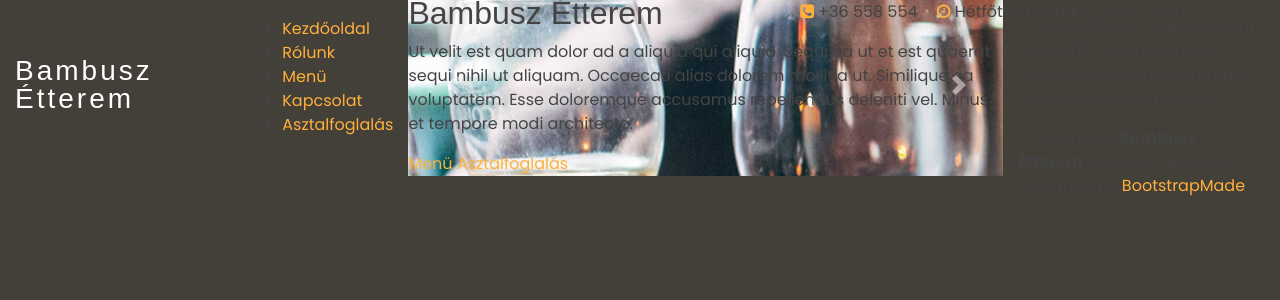
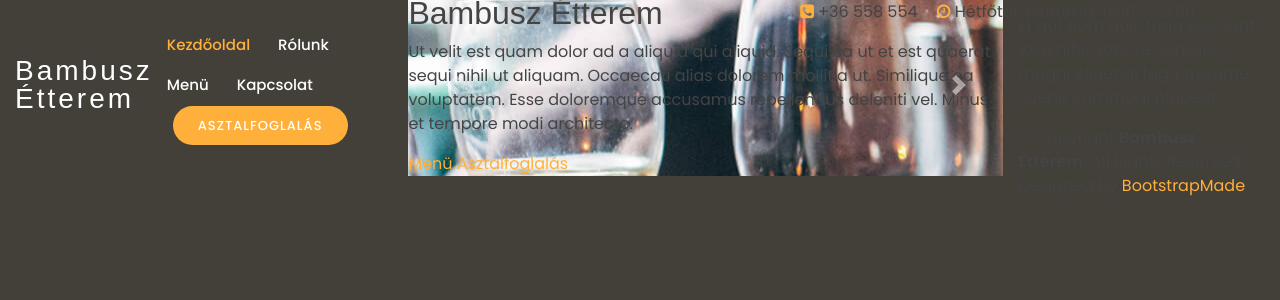
Before and after one commit to Savitar97/SZFM_2020_12_2_NP, a PHP site: page / in a window 1280 px wide. Shown: the top 300 px of the page. Run offline with PHP 8.4, Linux system fonts and the light colour scheme; some web fonts are replaced.

Commit message:
add css to nav-menu

```diff
--- a/App/Website/accessories/css/style.css
+++ b/App/Website/accessories/css/style.css
@@ -77,3 +77,127 @@ body {
           background: rgba(26, 24, 22, 0.85);
         }
       }
+
+        /*Navigációs menü*/
+  .nav-menu, .nav-menu * {
+    margin: 0;
+    padding: 0;
+    list-style: none;
+  }
+
+  .nav-menu > ul > li {
+    position: relative;
+    white-space: nowrap;
+    float: left;
+  }
+
+  .nav-menu a {
+    display: block;
+    position: relative;
+    color: white;
+    padding: 9px 14px;
+    transition: 0.3s;
+    font-size: 15px;
+    font-weight: 500;
+    font-family: "Poppins", sans-serif;
+  }
+
+  .nav-menu a:hover, .nav-menu .active > a, .nav-menu li:hover > a {
+    color: #ffb03b;
+    text-decoration: none;
+  }
+
+  .nav-menu .book-a-table a {
+    background: #ffb03b;
+    color: #fff;
+    border-radius: 50px;
+    margin: 0 0 0 20px;
+    padding: 10px 25px;
+    text-transform: uppercase;
+    font-size: 13px;
+    font-weight: 500;
+    letter-spacing: 1px;
+    transition: 0.3s;
+  }
+
+  .nav-menu .book-a-table a:hover {
+    background: #ffa012;
+    color: #fff;
+  }
+
+  .nav-menu .drop-down ul {
+    display: block;
+    position: absolute;
+    left: 0;
+    top: calc(100% + 30px);
+    z-index: 99;
+    opacity: 0;
+    visibility: hidden;
+    padding: 10px 0;
+    background: #fff;
+    box-shadow: 0px 0px 30px rgba(127, 137, 161, 0.25);
+    transition: ease all 0.3s;
+  }
+
+  .nav-menu .drop-down:hover > ul {
+    opacity: 1;
+    top: 100%;
+    visibility: visible;
+  }
+
+  .nav-menu .drop-down li {
+    min-width: 180px;
+    position: relative;
+  }
+
+  .nav-menu .drop-down ul a {
+    padding: 10px 20px;
+    font-size: 14px;
+    font-weight: 500;
+    text-transform: none;
+    color: #433f39;
+  }
+
+  .nav-menu .drop-down ul a:hover, .nav-menu .drop-down ul .active > a, .nav-menu .drop-down ul li:hover > a {
+    color: #ffb03b;
+  }
+
+  .nav-menu .drop-down > a:after {
+    content: "\ea99";
+    font-family: IcoFont;
+    padding-left: 5px;
+  }
+
+  .nav-menu .drop-down .drop-down ul {
+    top: 0;
+    left: calc(100% - 30px);
+  }
+
+  .nav-menu .drop-down .drop-down:hover > ul {
+    opacity: 1;
+    top: 0;
+    left: 100%;
+  }
+
+  .nav-menu .drop-down .drop-down > a {
+    padding-right: 35px;
+  }
+
+  .nav-menu .drop-down .drop-down > a:after {
+    content: "\eaa0";
+    font-family: IcoFont;
+    position: absolute;
+    right: 15px;
+  }
+
+  @media (max-width: 1366px) {
+    .nav-menu .drop-down .drop-down ul {
+      left: -90%;
+    }
+    .nav-menu .drop-down .drop-down:hover > ul {
+      left: -100%;
+    }
+    .nav-menu .drop-down .drop-down > a:after {
+      content: "\ea9d";
+    }
+  }
```
